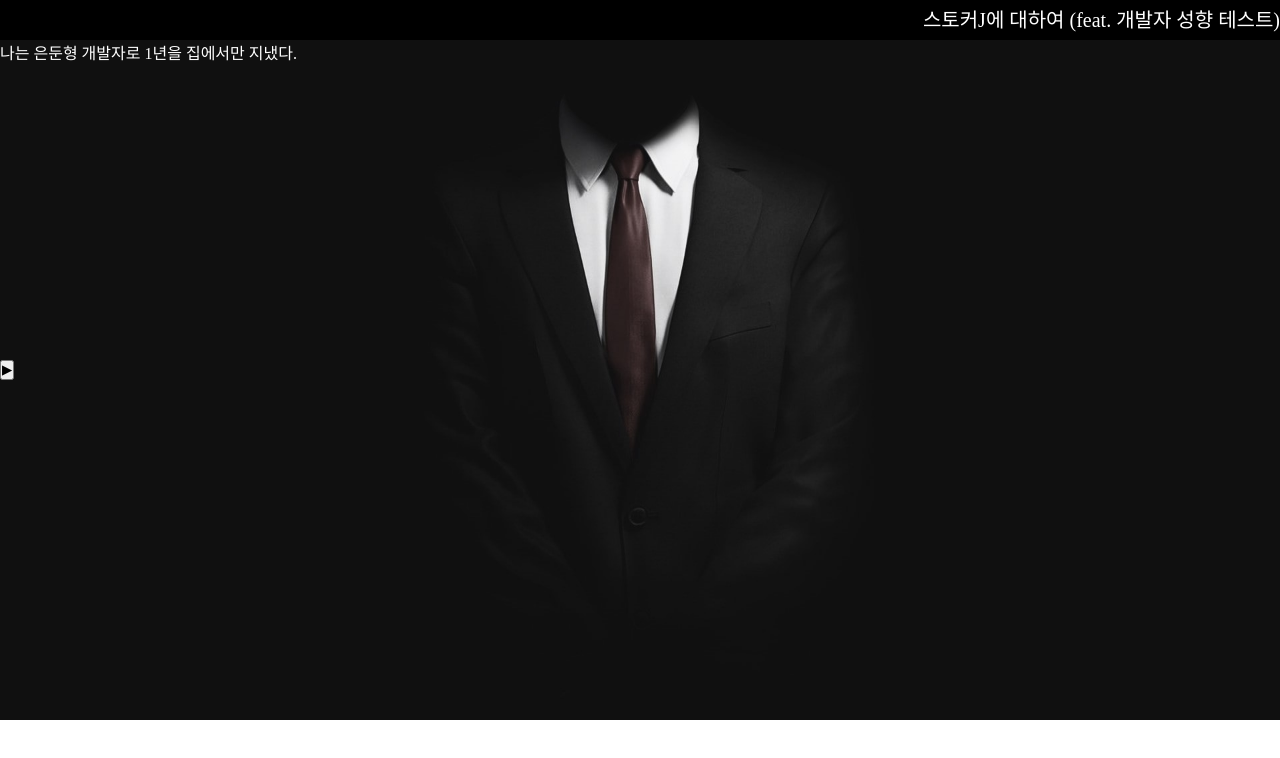
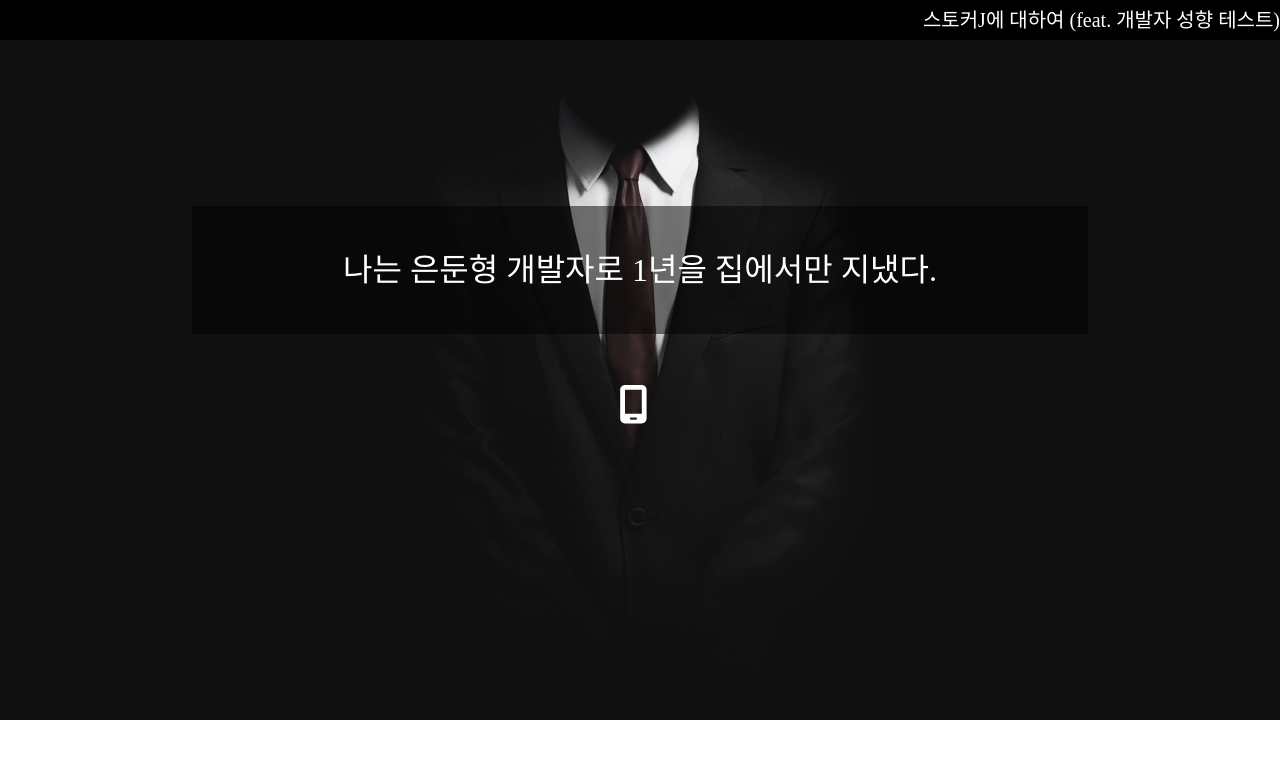
Before and after one commit to MiniMini-On/stalkerJ-client, a React (Create React App) app: page /intro in a window 1280 px wide. Shown: the top 758 px of the page. Built offline with nearby package versions, Linux system fonts and the light colour scheme; a web font is replaced by a local one.

Commit message:
:sparkles: edit Intro.js
edit Intro.js and .css

```diff
--- a/src/App.css
+++ b/src/App.css
@@ -1,3 +1,5 @@
+@import "https://cdn.jsdelivr.net/npm/reset-css@5.0.1/reset.min.css";
+
 * {
   margin: 0px;
   padding: 0px;
@@ -8,6 +10,9 @@ body {
   background-image: url(./static/images/man.jpg);
   background-repeat: no-repeat;
   background-size: 100%;
+  text-align: center;
+  font-family: "KirangHaerang";
+  overflow: hidden;
 }
 
 header {
--- a/src/pages/Home.module.css
+++ b/src/pages/Home.module.css
@@ -6,6 +6,7 @@
   text-align: center;
   color: #8d0801;
   font-size: 3vw;
+  line-height: 1.5;
 }
 
 .h3 {
--- a/src/pages/Intro.js
+++ b/src/pages/Intro.js
@@ -1,31 +1,62 @@
 import React, { useState, useEffect } from "react";
+import { useNavigate } from "react-router-dom";
 import styles from "./Intro.module.css";
 import msgImg from "../static/images/msg.png";
+import { FontAwesomeIcon } from "@fortawesome/react-fontawesome";
+import { faMobileScreen } from "@fortawesome/free-solid-svg-icons";
+import { faDoorClosed } from "@fortawesome/free-solid-svg-icons";
+import { faDoorOpen } from "@fortawesome/free-solid-svg-icons";
 
 function Intro() {
+  const [isHovering, setIsHovering] = useState(0);
+  const [style, setStyle] = useState(styles.button2);
+  const navigate = useNavigate();
   const script = [
     "나는 은둔형 개발자로 1년을 집에서만 지냈다.",
-    "작년 이맘 때쯤 부터 집밖에 나오면 죽는다는 협박문자를 받았기 때문이다.",
+    "작년 이맘 때 부터 집 밖에 나오면 죽는다는 협박 문자를 받았기 때문이다.",
     <img className={styles.img} src={msgImg} />,
-    "그런데 이번 한달간은 그 문자가 더 이상 오지 않는다.",
+    "그런데 이번 한달 간은 그 문자가 더 이상 오지 않는다.",
     "J라는 스토커가 이제 나를 포기한 것일지 모른다.",
     "오늘은 내가 가장 존경하는 개발자가 주최하는 컨퍼런스가 있는 날이다.",
-    "이런 기회를 놓칠 수는 없다. 나는 큰맘먹고 1년만에 외출을 하기로 한다.",
+    "이런 기회를 놓칠 수는 없다.",
+    "나는 큰 맘 먹고 1년 만에 외출을 하기로 한다.",
   ];
   const [num, setNum] = useState(0);
   const [display, setDisplay] = useState(script[0]);
-  const onClick = () => {
+
+  const next = () => {
     if (num < script.length) {
       setNum(num + 1);
     }
   };
+
+  const goMain = () => {
+    setStyle(styles.bigger);
+
+    setTimeout(function () {
+      navigate("/main");
+    }, 1000);
+  };
+
   useEffect(() => {
     setDisplay(script[num]);
   }, [num]);
+
   return (
     <div className={styles.div}>
-      <div className={styles.script}>{display}</div>
-      <button onClick={onClick}>▶</button>
+      <div className={styles.wrap}>
+        <div className={styles.script}>{display}</div>
+        {style == styles.button2 ? <div className={styles.bg}></div> : ""}
+      </div>
+      {num == script.length ? (
+        <button className={style} onClick={goMain} onMouseOver={() => setIsHovering(1)} onMouseOut={() => setIsHovering(0)}>
+          {isHovering ? <FontAwesomeIcon icon={faDoorOpen} /> : <FontAwesomeIcon icon={faDoorClosed} />}
+        </button>
+      ) : (
+        <button className={isHovering ? styles.vib : styles.button} onClick={next} onMouseOver={() => setIsHovering(1)} onMouseOut={() => setIsHovering(0)}>
+          <FontAwesomeIcon icon={faMobileScreen} />
+        </button>
+      )}
     </div>
   );
 }
--- a/src/pages/Intro.module.css
+++ b/src/pages/Intro.module.css
@@ -1,16 +1,162 @@
 .div {
-  width: 50%;
-  height: 50vh;
-  /* background-color: white; */
+  width: 70vw;
+  height: 30vw;
+  /* background-color: black; */
+  margin: 0px auto;
+  margin-top: 13vw;
+  text-align: center;
 }
 
+.wrap {
+  position: absolute;
+}
+
+.bg {
+  position: absolute;
+  /* top: -20vw; */
+  width: 70vw;
+  height: 10vw;
+  margin: 0px auto;
+  background-color: black;
+  opacity: 0.5;
+}
 .script {
+  position: absolute;
   color: white;
-  width: 50%;
-  height: 40vh;
+  font-size: 2.5vw;
+  line-height: 10vw;
+  width: 70vw;
+  height: 10vw;
+  margin: auto;
+  z-index: 1;
+  text-align: center;
+
+  /* background-color: white;
+  opacity: 0.5; */
 }
 
 .img {
-  width: 40vw;
-  height: 40vw;
+  width: 10vw;
+  height: 10vw;
 }
+
+@-webkit-keyframes vibrate {
+  0% {
+    left: 47vw;
+    color: #4361ee;
+  }
+  50% {
+    left: 46.5vw;
+    color: #d00000;
+  }
+  100% {
+    left: 47.5vw;
+    color: #d00000;
+  }
+}
+@keyframes vibrate {
+  0% {
+    left: 47vw;
+    color: #4361ee;
+  }
+  50% {
+    left: 46.5vw;
+    color: #d00000;
+  }
+  100% {
+    left: 47.5vw;
+    color: #d00000;
+  }
+}
+
+.button {
+  position: absolute;
+  left: 47vw;
+  top: 30vw;
+  color: white;
+  font-size: 3vw;
+  background-color: transparent;
+  border: none;
+  z-index: 1;
+  width: 5vw;
+}
+
+.button:hover,
+.button2:hover {
+  color: brown;
+  cursor: pointer;
+}
+
+.button2 {
+  position: absolute;
+  left: 47vw;
+  top: 18vw;
+  color: white;
+  font-size: 5vw;
+  background-color: transparent;
+  border: none;
+  z-index: 1;
+}
+
+.vib {
+  position: absolute;
+  left: 49vw;
+  top: 30vw;
+  width: 5vw;
+  color: white;
+  font-size: 3vw;
+  background-color: transparent;
+  border: none;
+  z-index: 1;
+  -webkit-animation-duration: 0.05s;
+  animation-duration: 0.05s;
+  -webkit-animation-name: vibrate;
+  animation-name: vibrate;
+  animation-direction: alternate;
+  -webkit-animation-direction: alternate;
+  animation-iteration-count: 10;
+  cursor: pointer;
+
+  animation-fill-mode: forwards;
+}
+@-webkit-keyframes bigger {
+  0% {
+    font-size: 5vw;
+  }
+
+  100% {
+    left: -80vw;
+    top: -60vw;
+    font-size: 200vw;
+    /* opacity: 0; */
+  }
+}
+@keyframes bigger {
+  0% {
+    font-size: 5vw;
+  }
+
+  100% {
+    left: -80vw;
+    top: -60vw;
+    font-size: 200vw;
+    opacity: 0;
+    background-color: white;
+  }
+}
+.bigger {
+  position: absolute;
+  left: 47vw;
+  top: 18vw;
+  color: white;
+  /* font-size: 5vw; */
+  background-color: transparent;
+  border: none;
+  z-index: 1;
+  -webkit-animation-duration: 1s;
+  animation-duration: 1s;
+  -webkit-animation-name: bigger;
+  animation-name: bigger;
+  animation-direction: normal;
+  -webkit-animation-direction: normal;
+}
--- a/src/pages/Main.js
+++ b/src/pages/Main.js
@@ -1,6 +1,18 @@
+import axios from "axios";
 import React from "react";
 
 function Main() {
+  const url = "https://a4bc-49-161-255-75.jp.ngrok.io/api/v1/result";
+  axios
+    .get(url)
+    .then((res) => {
+      console.log(res);
+      console.log(res.data);
+    })
+    .catch((err) => err);
+  // fetch(url)
+  //   .then((response) => response.json())
+  //   .then((data) => console.log(data));
   return <div></div>;
 }
 
```
Also changed, not shown: package.json (+7 -0 lines), src/static/images/msg.png, 1 other file (tests, documents, lock files or other folders).
